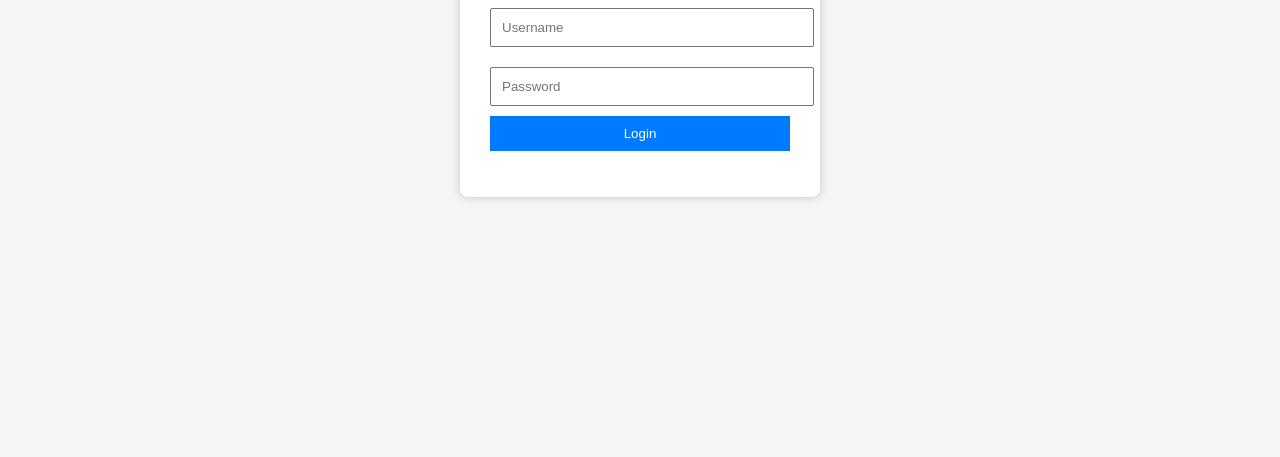
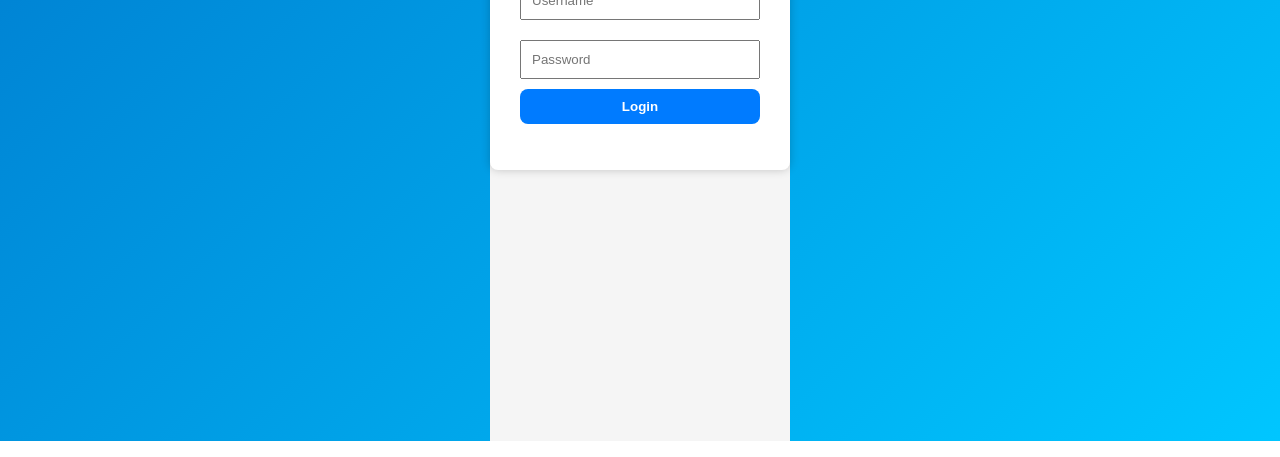
Before and after one commit to harsha18012005/CabBookingSystem-Frontend, a plain HTML site: page Admin-login.html in a window 1280 px wide. Shown: the part 359-816 px from the top of the page. Drawn offline with Linux system fonts and the light colour scheme.

Commit message:
Update Admin-login.html

```diff
--- a/Admin-login.html
+++ b/Admin-login.html
@@ -4,6 +4,7 @@
     <meta charset="UTF-8">
     <meta name="viewport" content="width=device-width, initial-scale=1.0">
     <title>Admin Login</title>
+     <link rel="stylesheet" href="driver.css">
     <style>
         body { font-family: Arial, sans-serif; display: flex; justify-content: center; align-items: center; height: 100vh; background: #f5f5f5; }
         .login-container { background: #fff; padding: 30px; border-radius: 8px; box-shadow: 0 0 10px rgba(0,0,0,0.2); width: 300px; }
```
